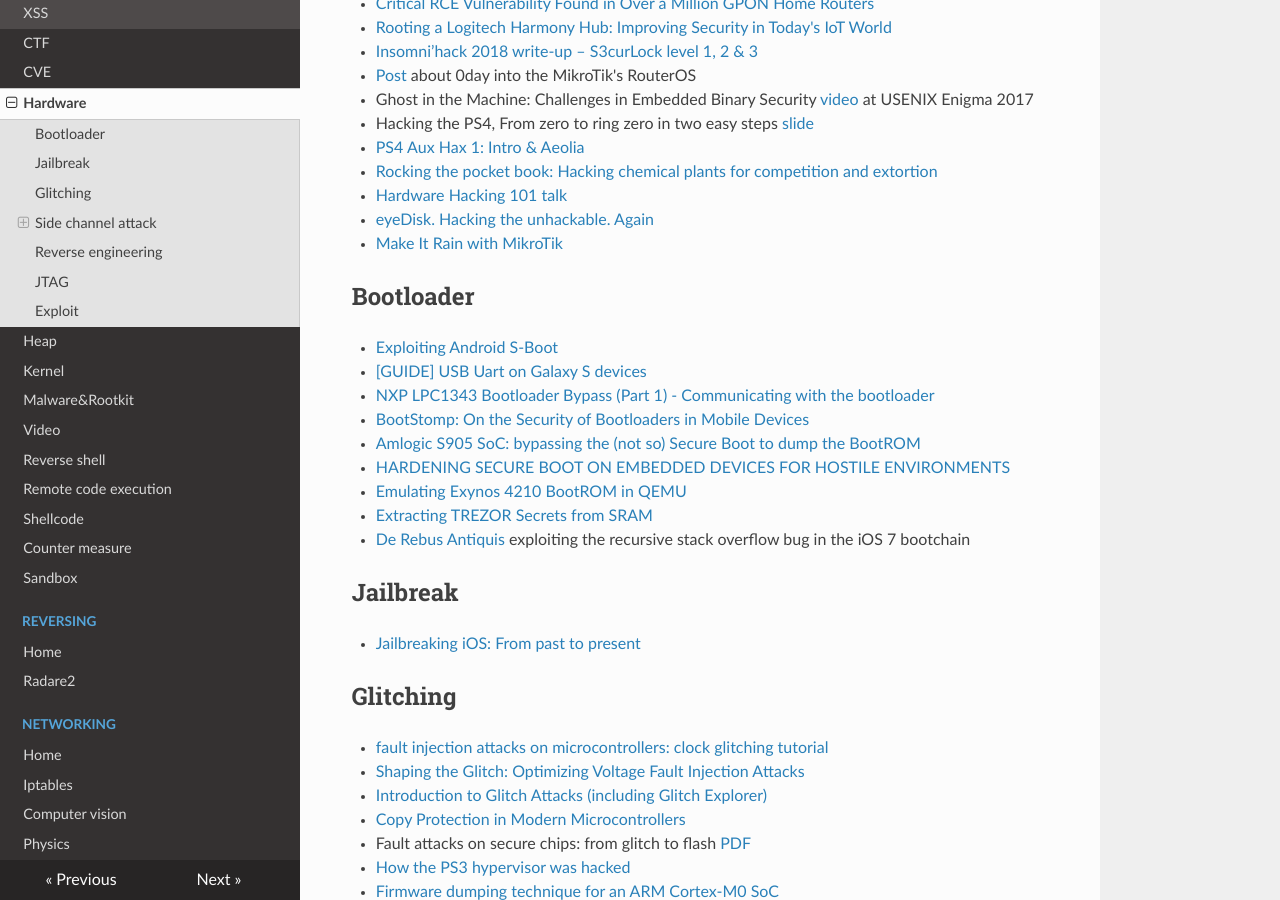
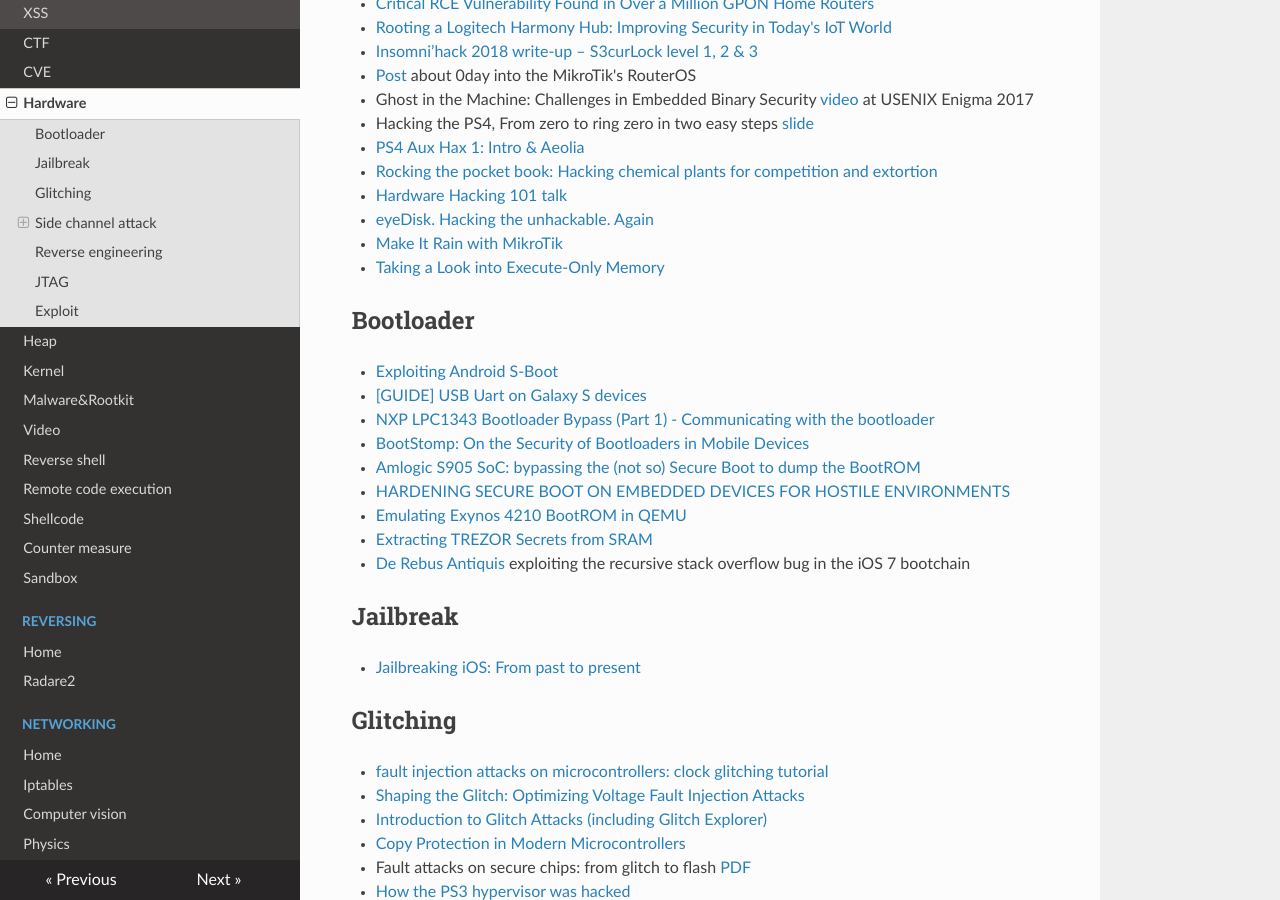
Before and after one commit to gipi/low-level, an MkDocs documentation site: the page built from docs/security/hardware.md, in a window 1280 px wide and 900 px high, scrolled down 744 px. Built offline with MkDocs 1.6.1, drawn with Linux system fonts in a browser that asks for light colours; nearby versions of some CDN libraries; old or Windows-style settings are respelled for this version of MkDocs.

Commit message:
Update hardware.md

```diff
--- a/docs/security/hardware.md
+++ b/docs/security/hardware.md
@@ -34,6 +34,7 @@
  - [Hardware Hacking 101 talk](https://github.com/rdomanski/hardware_hacking/tree/master/my_talks/Hardware_Hacking_101)
  - [eyeDisk. Hacking the unhackable. Again](https://www.pentestpartners.com/security-blog/eyedisk-hacking-the-unhackable-again/)
  - [Make It Rain with MikroTik](https://medium.com/tenable-techblog/make-it-rain-with-mikrotik-c90705459bc6)
+ - [Taking a Look into Execute-Only Memory](https://www.usenix.org/system/files/woot19-paper_schink.pdf)
 
 ## Bootloader
 
```
